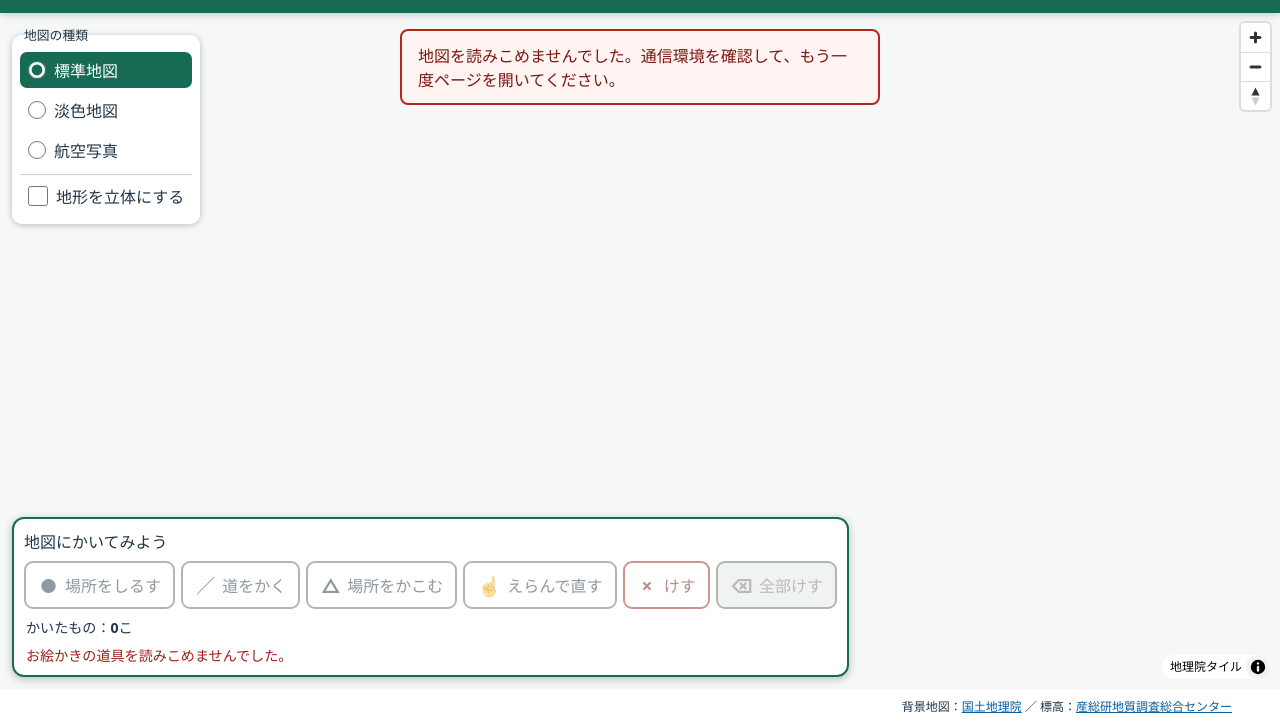
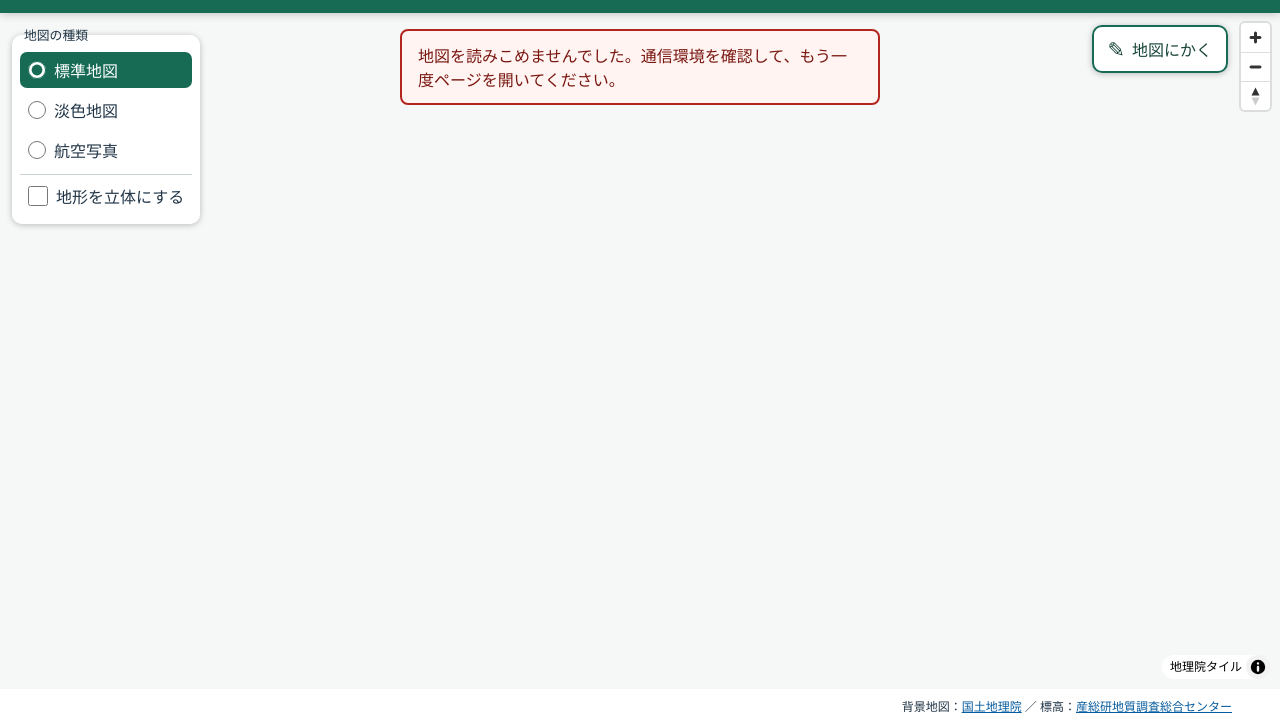
Before and after one commit to GoodLemurian/hiroshima-learning-map, a website built with Vite: page index.html in a window 1280 px wide. Shown: the part 77-800 px from the top of the page. Built offline with nearby package versions, Linux system fonts and the light colour scheme; no server answers; what @watergis/maplibre-gl-terradraw would draw is missing.

Commit message:
feat: add drawing panel toggle

```diff
--- a/src/main.js
+++ b/src/main.js
@@ -16,7 +16,17 @@ document.querySelector('#app').innerHTML = `
   </header>
   <main class="map-area">
     <div id="map" aria-label="広島市の地図"></div>
-    <section id="drawing-panel" class="drawing-panel" aria-label="地図にかく道具">
+    <button
+      id="drawing-panel-toggle"
+      class="drawing-panel-toggle"
+      type="button"
+      aria-controls="drawing-panel"
+      aria-expanded="false"
+    >
+      <span aria-hidden="true">✎</span>
+      <span class="drawing-panel-toggle__label">地図にかく</span>
+    </button>
+    <section id="drawing-panel" class="drawing-panel" aria-label="地図にかく道具" hidden>
       <h2>地図にかいてみよう</h2>
       <div class="drawing-tools">
         <button type="button" data-action="mode" data-mode="point" aria-pressed="false" title="地図をおして、場所にしるしをつけます"><span aria-hidden="true">●</span>場所をしるす</button>
--- a/src/style.css
+++ b/src/style.css
@@ -82,9 +82,44 @@ h1 {
   display: none !important;
 }
 
+.drawing-panel-toggle {
+  position: absolute;
+  inset: 12px 52px auto auto;
+  display: inline-flex;
+  align-items: center;
+  gap: 7px;
+  min-height: 48px;
+  padding: 8px 14px;
+  border: 2px solid #176b55;
+  border-radius: 10px;
+  color: #174438;
+  background: rgb(255 255 255 / 96%);
+  box-shadow: 0 1px 6px rgb(0 0 0 / 25%);
+  font: inherit;
+  font-weight: 800;
+  cursor: pointer;
+  touch-action: manipulation;
+  z-index: 2;
+}
+
+.drawing-panel-toggle:hover,
+.drawing-panel-toggle.is-active {
+  color: #fff;
+  background: #176b55;
+}
+
+.drawing-panel-toggle:focus-visible {
+  outline: 4px solid #f2a900;
+  outline-offset: 2px;
+}
+
+.drawing-panel-toggle > span[aria-hidden] {
+  font-size: 1.3rem;
+}
+
 .drawing-panel {
   position: absolute;
-  inset: auto 12px 12px 12px;
+  inset: 70px 12px auto auto;
   width: fit-content;
   max-width: calc(100% - 24px);
   padding: 10px;
@@ -93,6 +128,10 @@ h1 {
   background: rgb(255 255 255 / 96%);
   box-shadow: 0 2px 8px rgb(0 0 0 / 25%);
   z-index: 1;
+}
+
+.drawing-panel[hidden] {
+  display: none;
 }
 
 .drawing-panel h2 {
@@ -285,6 +324,8 @@ h1 {
   }
 
   .drawing-panel {
+    right: 12px;
+    left: 12px;
     overflow-x: auto;
   }
 
--- a/src/ui/drawingPanel.js
+++ b/src/ui/drawingPanel.js
@@ -7,8 +7,18 @@ const MODE_HELP = {
 
 export function createDrawingPanel({ state, onMode, onDelete, onClear }) {
   const panel = document.querySelector('#drawing-panel')
+  const toggle = document.querySelector('#drawing-panel-toggle')
+  const toggleLabel = toggle.querySelector('.drawing-panel-toggle__label')
   const status = document.querySelector('#drawing-status')
   const count = document.querySelector('#drawing-count')
+
+  toggle.addEventListener('click', () => {
+    const willOpen = panel.hidden
+    panel.hidden = !willOpen
+    toggle.setAttribute('aria-expanded', String(willOpen))
+    toggle.classList.toggle('is-active', willOpen)
+    toggleLabel.textContent = willOpen ? 'とじる' : '地図にかく'
+  })
 
   panel.addEventListener('click', (event) => {
     const button = event.target.closest('button[data-action]')
```
